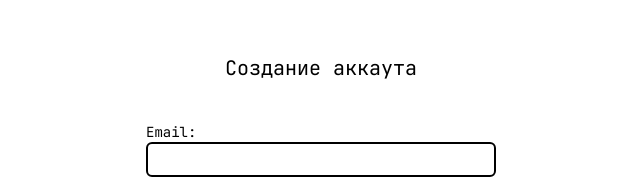
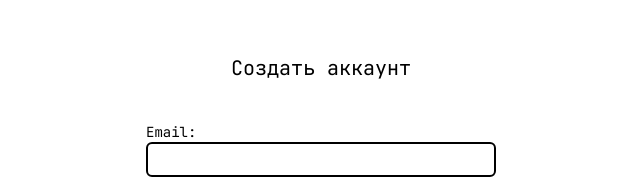
Before and after one commit to narekk1202/react-sneakers-shop, a React (Vite) app: page /registration in a window 1280 px wide. Shown: the part 160-339 px from the top of the page, without its empty margins (319-959 px from the left). Built offline with nearby package versions, Linux system fonts and the light colour scheme.

Commit message:
bug fixed

```diff
--- a/src/pages/Registration.jsx
+++ b/src/pages/Registration.jsx
@@ -31,7 +31,7 @@ function Registration() {
 			onSubmit={e => e.preventDefault()}
 			className='w-full h-screen flex justify-center items-center flex-col'
 		>
-			<p className='text-xl mb-10'>Создание аккаута</p>
+			<p className='text-xl mb-10'>Создать аккаунт</p>
 			<div className='flex items-start flex-col'>
 				<label className='text-sm'>Email:</label>
 				<input
```
